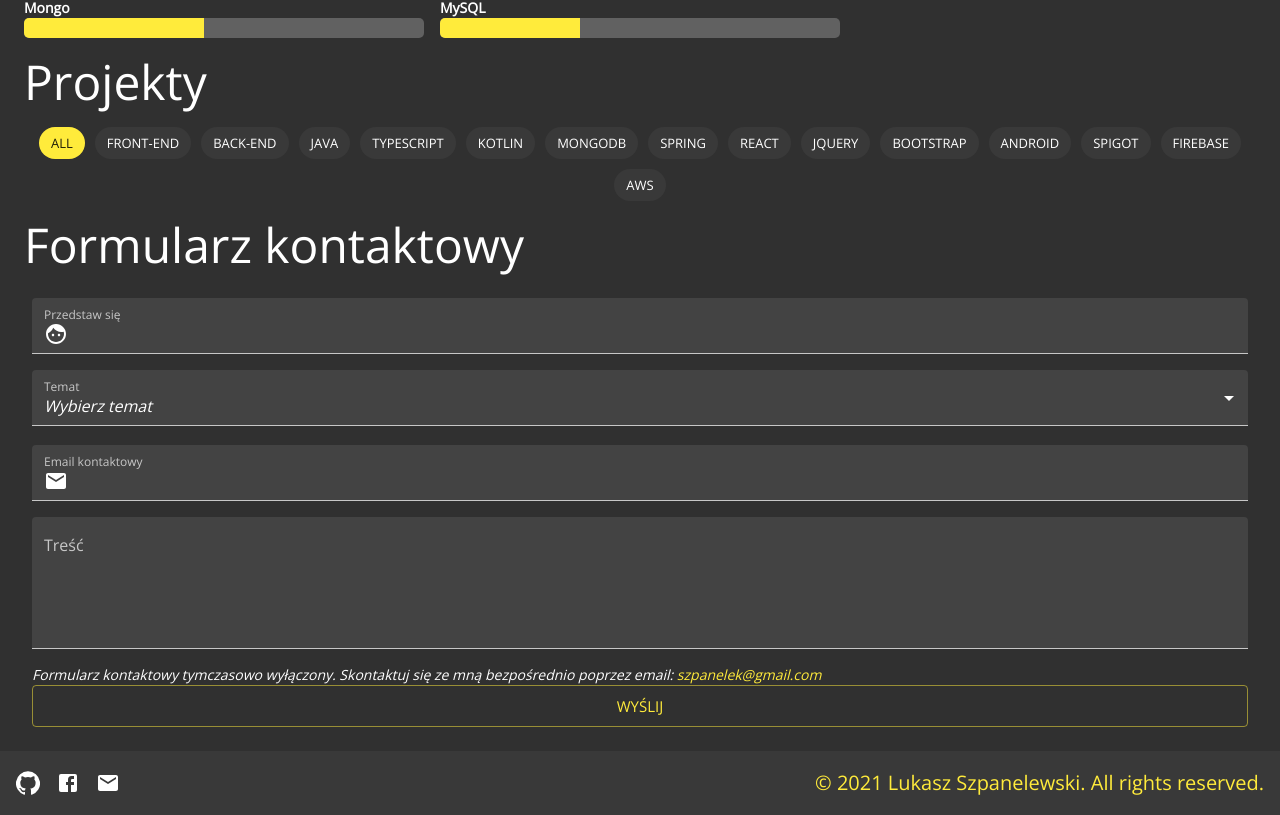
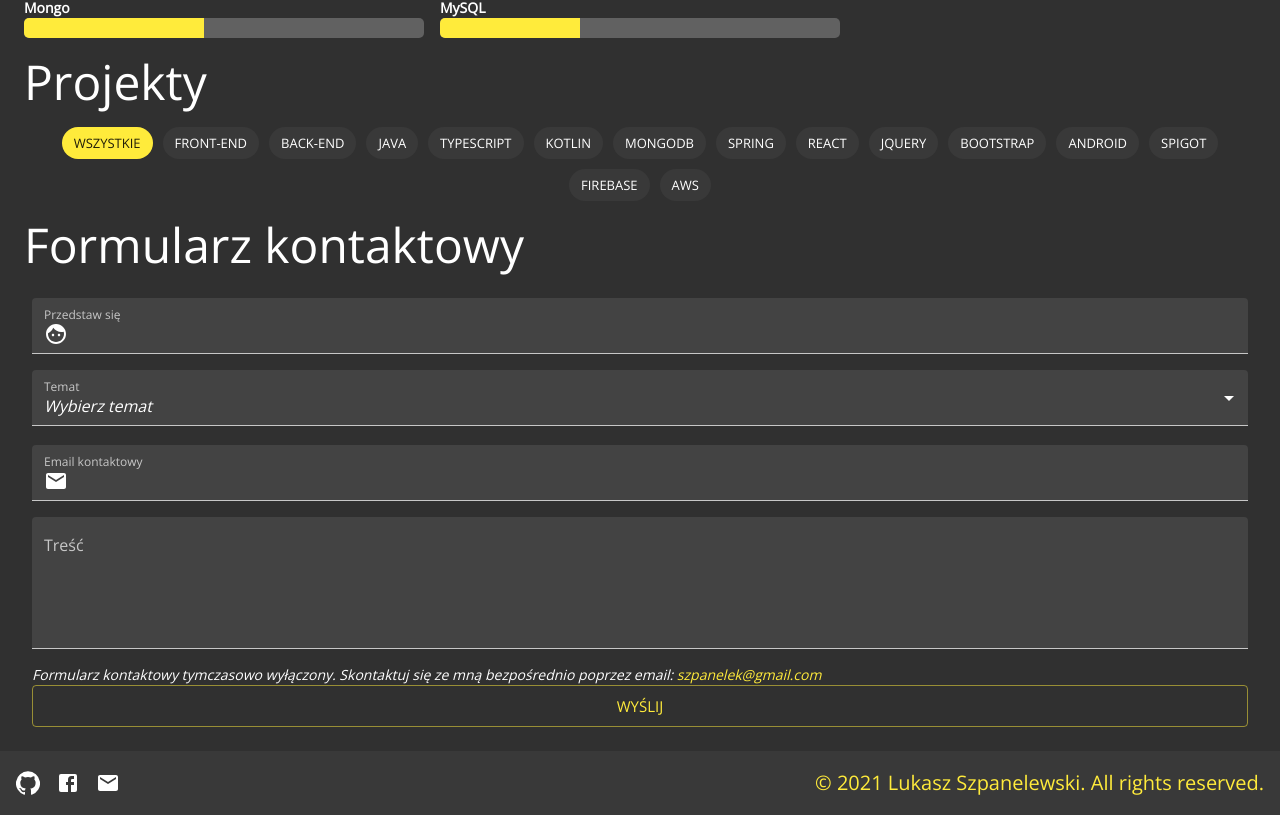
Before and after one commit to szpanel/szpanel-portfolio, a React (Create React App) app: page / in a window 1280 px wide. Shown: the part 1270-2085 px from the top of the page. Built offline with nearby package versions, Linux system fonts and the light colour scheme.

Commit message:
:pencil2: Display all technologies as a polish label

```diff
--- a/src/routes/Projects/ITechnology.ts
+++ b/src/routes/Projects/ITechnology.ts
@@ -25,7 +25,7 @@ export class Technology implements ITechnology {
 
     private getIconPath = (path: string) => `/images/technologies/${path}`;
 
-    static readonly ALL = new Technology("ALL");
+    static readonly ALL = new Technology("WSZYSTKIE");
 
     static readonly FRONTEND = new Technology("FRONT-END", "frontend");
     static readonly BACKEND = new Technology("BACK-END", "backend");
```
